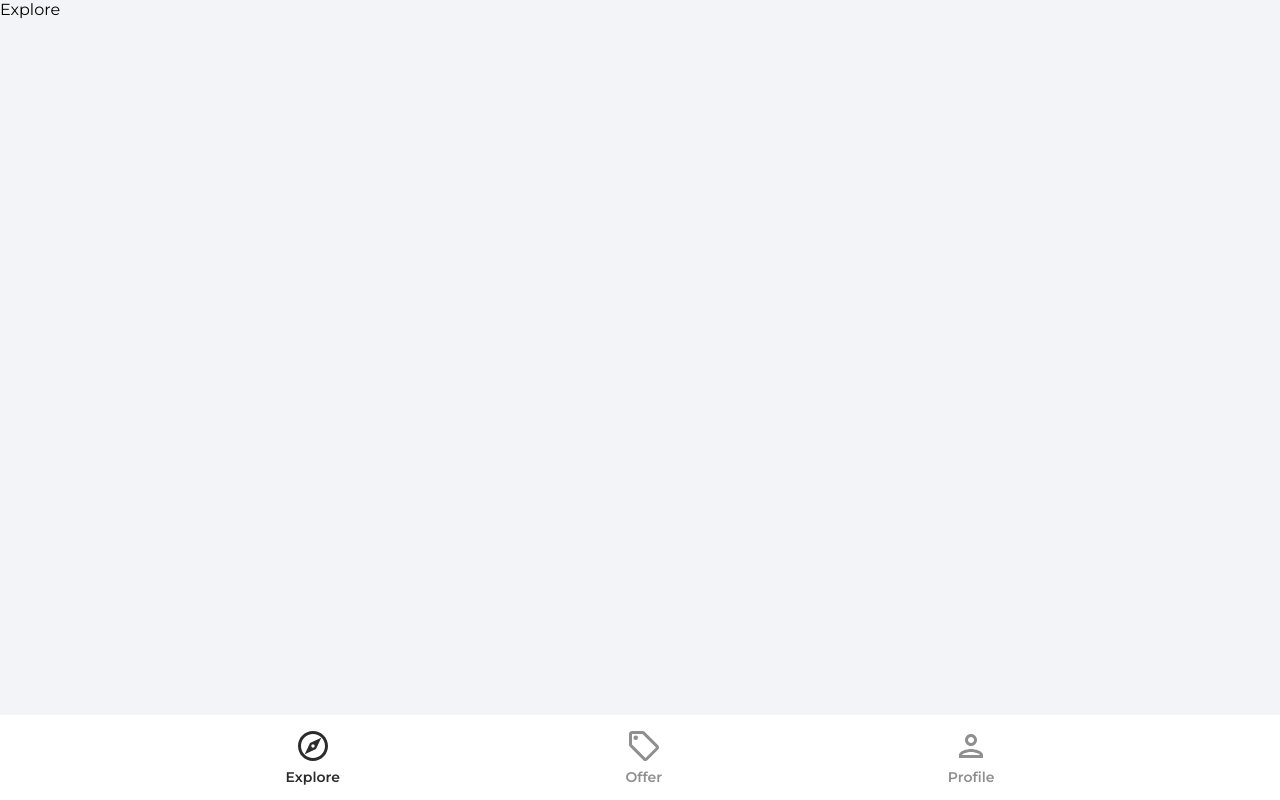
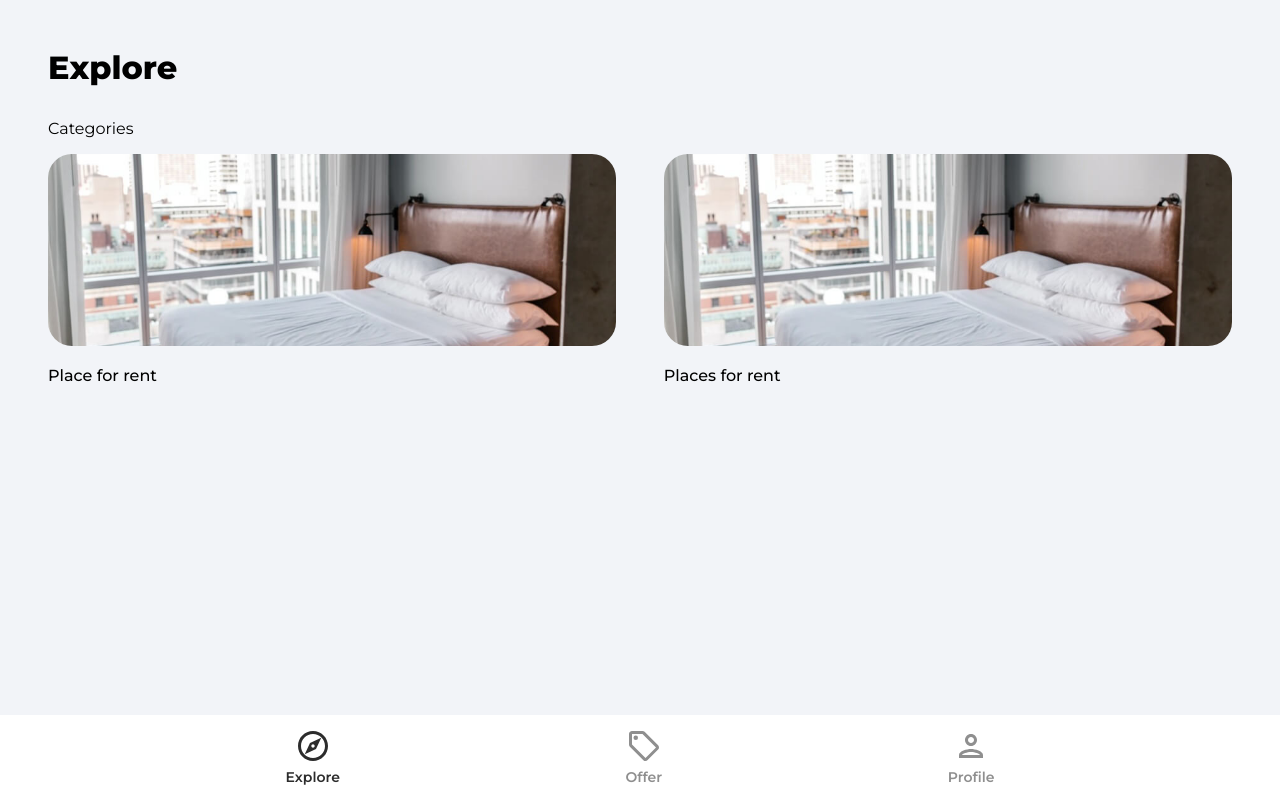
Before and after one commit to FadiZahhar/housemarketplace-firebase9, a React (Create React App) app: page / in a window 1280 px wide. Built offline with nearby package versions, Linux system fonts and the light colour scheme.

Commit message:
creating the explore page with category listing

```diff
--- a/src/App.js
+++ b/src/App.js
@@ -9,6 +9,7 @@
 import SignUp from './pages/SignUp';
 import ForgotPassword from './pages/ForgotPassword';
 import Navbar from './components/Navbar';
+import Category from './pages/Category';
 function App() {
   return (
     <>
@@ -16,6 +17,7 @@
         <Routes>
           <Route path="/" element={<Explore />} />
           <Route path="/offers" element={<Offers />} />
+          <Route path='/category/:categoryName' element={<Category/>} />
           <Route path='profile' element={<PrivateRoute />}>
              <Route path="/profile" element={<Profile />} />
           </Route>
--- /dev/null
+++ b/src/pages/Category.jsx
@@ -0,0 +1,9 @@
+import React from 'react'
+
+function Category() {
+  return (
+    <div>Category</div>
+  )
+}
+
+export default Category
--- a/src/pages/Explore.jsx
+++ b/src/pages/Explore.jsx
@@ -1,8 +1,38 @@
 import React from 'react'
+import { Link} from 'react-router-dom'
+import rentCategoryImage from '../assets/jpg/rentCategoryImage.jpg'
+import sellCategoryImage from '../assets/jpg/rentCategoryImage.jpg'
 
 function Explore() {
   return (
-    <div>Explore</div>
+    <div className='explore'>
+      <header>
+        <p className="pageHeader">Explore</p>
+      </header>
+
+      <main>
+        {/* slider */}
+
+        <p className="exploreCateogryHeading">Categories</p>
+        <div className="exploreCategories">
+          <Link to='/cateogry/rent'>
+            <img src={rentCategoryImage}
+            alt='rent'
+            className='exploreCategoryImg'
+            />
+            <p className='exploreCategoryName'>Place for rent</p>
+          </Link>
+          <Link to='/category/sell'>
+            <img
+             src={sellCategoryImage}
+             alt='sell'
+             className='exploreCategoryImg'
+             />
+             <p className='exploreCategoryName'>Places for rent</p>
+          </Link>
+        </div>
+      </main>
+    </div>
   )
 }
 
```
